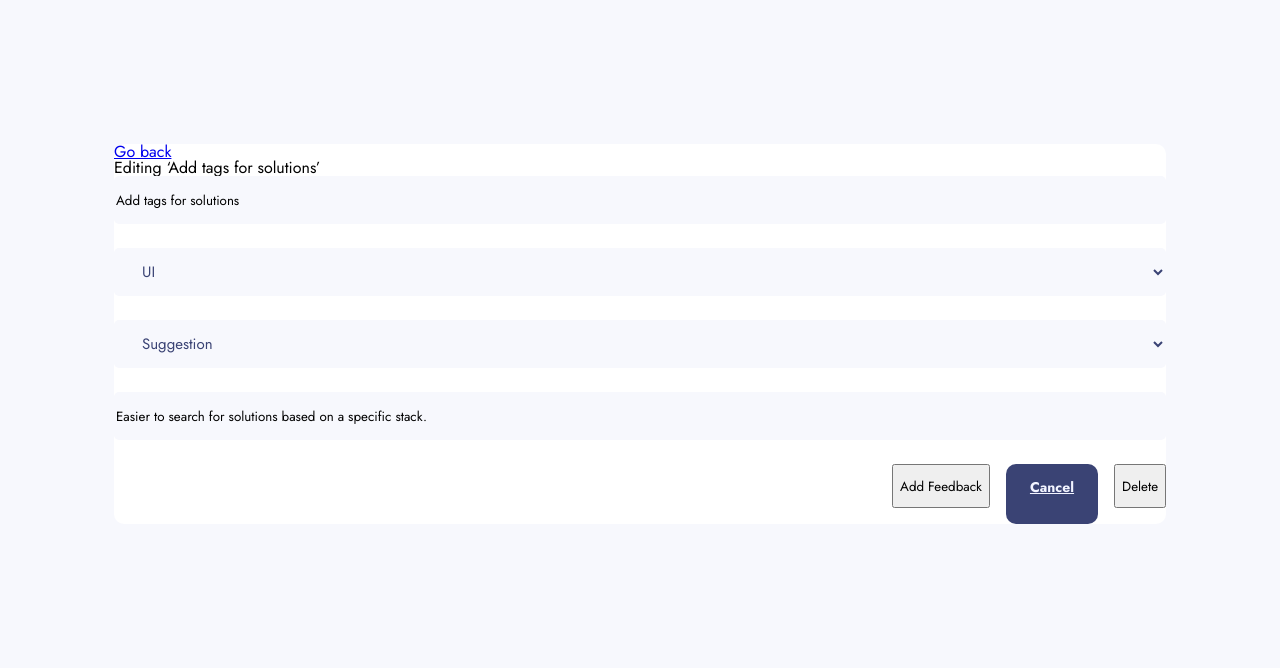
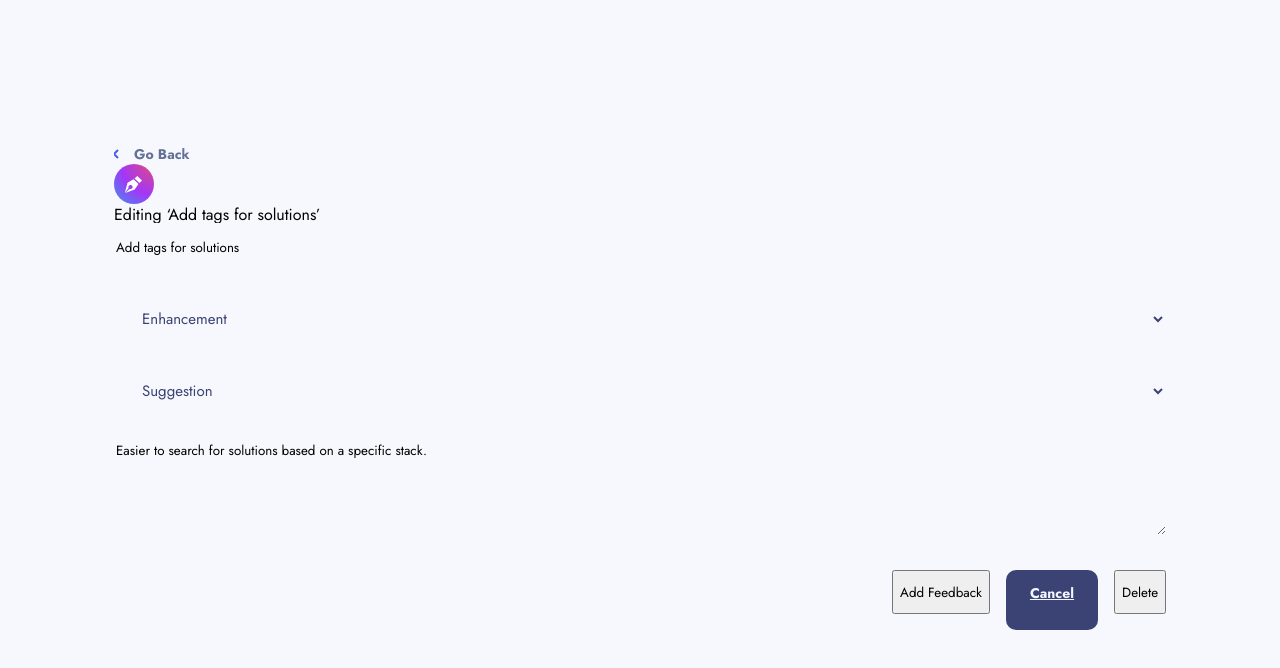
Before and after one commit to acunmedyaakademi/sude-irem-berna-mucahit-feedback-board, a React (Vite) app: page /edit-feedback/1 in a window 1280 px wide. Shown: the top 668 px of the page. Built offline with nearby package versions, Linux system fonts and the light colour scheme.

Commit message:
edit sayfası düzenlemeler yapıldı

```diff
--- a/src/App.css
+++ b/src/App.css
@@ -903,10 +903,8 @@ label {
 
 .edit-feedback-page {
   margin: 108px 24px;
-  background-color: var(--white);
-  border-radius: 10px;
 }
-.feedback-newpage-main {
+.feedback-newpage-main-cont {
   padding: 0 24px;
 }
 .feedback-newpage-main h2 {
--- a/src/pages/EditFeedback.jsx
+++ b/src/pages/EditFeedback.jsx
@@ -1,6 +1,7 @@
 import { useContext, useEffect, useState } from "react"
 import { Link, Outlet, useNavigate, useParams } from "react-router-dom"
 import { DataContext } from "../App.jsx"
+import GoBackBtn from "../components/GoBackBtn.jsx";
 
 // id
 export default function EditFeedback() {
@@ -41,31 +42,35 @@ export default function EditFeedback() {
     console.log(data)
   }
 
+  console.log(currentFeedback)
+
+
   return (
     <>
       <div className="edit-feedback-page">
-        <Link to={`/feedback-details/${feedbackId}`}>Go back</Link>
+        <GoBackBtn />
         <div className="edit-feedback-main-cont">
+          <img src="/images/edit-icon.svg" alt="Edit Icon" />
           <h2>Editing ‘{currentFeedback?.title}’</h2>
           <div className="edit-feedback-form-cont">
             <form onSubmit={handleEditFormSubmit}>
               <input type="text" name="title" defaultValue={currentFeedback?.title} />
-              <select name="category" defaultValue={currentFeedback?.category || categories[0]}>
+              <select name="category">
                 {categories.map((x) => (
-                  <option key={x} value={x}>
+                  <option key={x} value={x} selected={currentFeedback?.category == x.toLowerCase()}>
                     {x}
                   </option>
                 ))}
               </select>
-              <select name="status" defaultValue={currentFeedback?.category || categories[0]}>
+              <select name="status">
                 {
                   statuses.map(x =>
-                    <option key={x} value={x}>
+                    <option key={x} value={x} selected={currentFeedback?.status == x.toLowerCase()}>
                       {x}
                     </option>)
                 }
               </select>
-              <input type="text" name="description" defaultValue={currentFeedback?.description} />
+              <textarea name="description" defaultValue={currentFeedback?.description} rows="4"></textarea>
               <div className="edit-feedback-btns-container">
                 <button onClick={handleDelete} type="button" className="delete-btn">Delete</button>
                 <Link className="feedback-btn" to={`/feedback-details/${feedbackId}`}>Cancel</Link>
```
Also changed, not shown: public/images/edit-icon.svg (added).
